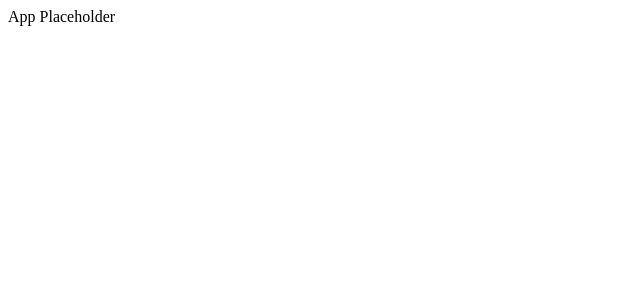
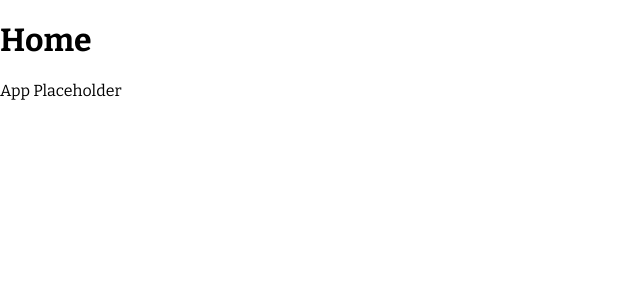
Before and after one commit to profydev/reddit-timer-piusprince, a React (Create React App) app: page / in a window 1280 px wide. Shown: the top 300 px of the page, without its empty margins (0-640 px from the left). Built offline with nearby package versions, Linux system fonts and the light colour scheme.

Commit message:
Create app skeleton (#1) (#1)
* Add linebreak-style to override linting errors

* Add react router dom and styled-components

* Initialize react router and override default page style

* Create global.css.js

Global styling file with styled components

* Update yarn.lock

```diff
--- a/package.json
+++ b/package.json
@@ -8,7 +8,9 @@
     "@testing-library/user-event": "^12.0.11",
     "react": "^17.0.1",
     "react-dom": "^17.0.1",
-    "react-scripts": "^4.0.1"
+    "react-router-dom": "^6.3.0",
+    "react-scripts": "^4.0.1",
+    "styled-components": "^5.3.5"
   },
   "scripts": {
     "start": "react-scripts start",
--- a/src/App.js
+++ b/src/App.js
@@ -1,8 +1,17 @@
 import React from 'react';
+import { BrowserRouter, Routes, Route } from 'react-router-dom';
+import GlobalCSS from './global.css';
 
 function App() {
   return (
     <div>
+      <GlobalCSS />
+      <BrowserRouter>
+        <Routes>
+          <Route path="/" element={<h1>Home</h1>} />
+          <Route path="/search" element={<h1>Search</h1>} />
+        </Routes>
+      </BrowserRouter>
       App Placeholder
     </div>
   );
--- /dev/null
+++ b/src/global.css.js
@@ -0,0 +1,11 @@
+import { createGlobalStyle } from 'styled-components';
+
+export default createGlobalStyle`
+@import url('https://fonts.googleapis.com/css2?family=Bitter:wght@200;300;400;700&display=swap');
+    body {
+        margin: 0;
+        padding: 0;
+        box-sizing: border-box;
+        font-family: 'Bitter', Monteserrat;
+    }
+`;
```
Also changed, not shown: 2 other files (tests, documents, lock files or other folders).
